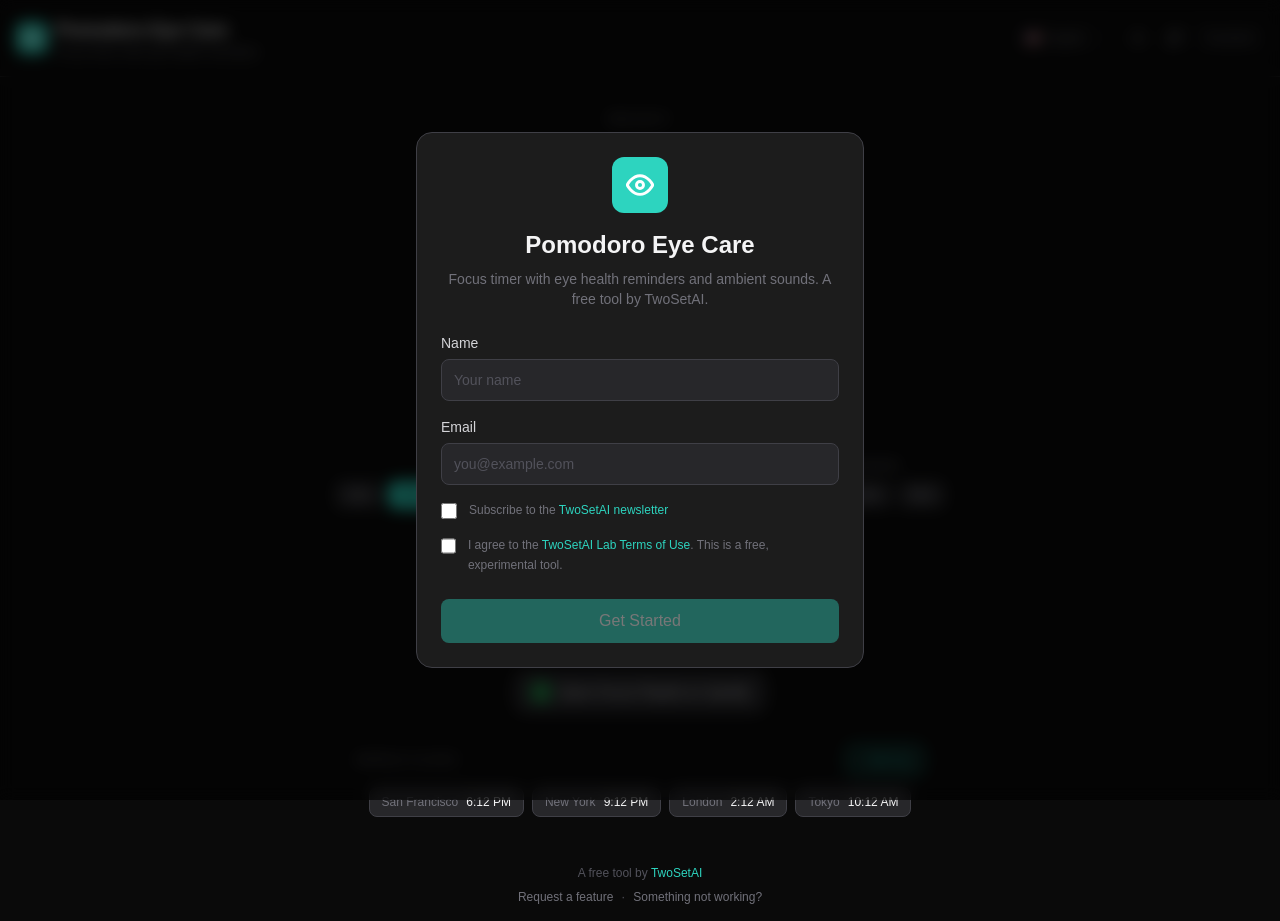
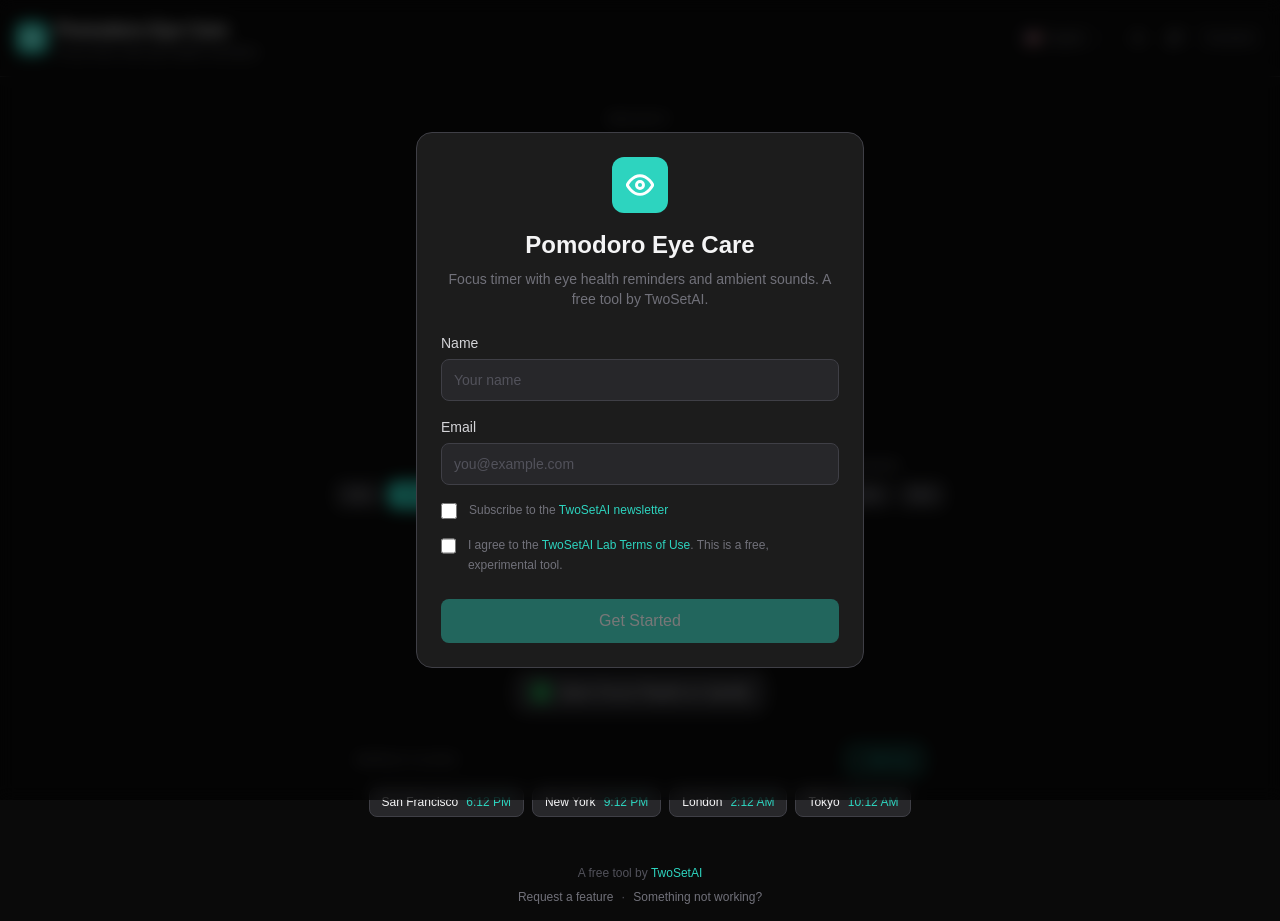
Before and after one commit to angelina-yang/pomodoro-eye-care, a Next.js app: page / in a window 1280 px wide. Built offline with nearby package versions, Linux system fonts and the light colour scheme.

Commit message:
Improve World Clock contrast: bright city names, teal times

```diff
--- a/src/components/world-clock.tsx
+++ b/src/components/world-clock.tsx
@@ -62,8 +62,8 @@
                 color: "var(--text-secondary)",
               }}
             >
-              <span style={{ color: "var(--text-muted)" }}>{city.label}</span>
-              <span className="tabular-nums font-medium" style={{ color: "var(--text-primary)" }}>
+              <span className="font-medium" style={{ color: "var(--text-primary)" }}>{city.label}</span>
+              <span className="tabular-nums font-medium" style={{ color: "var(--accent)" }}>
                 {formatCityTime(city.timezone, now)}
               </span>
               {editing && (
```
